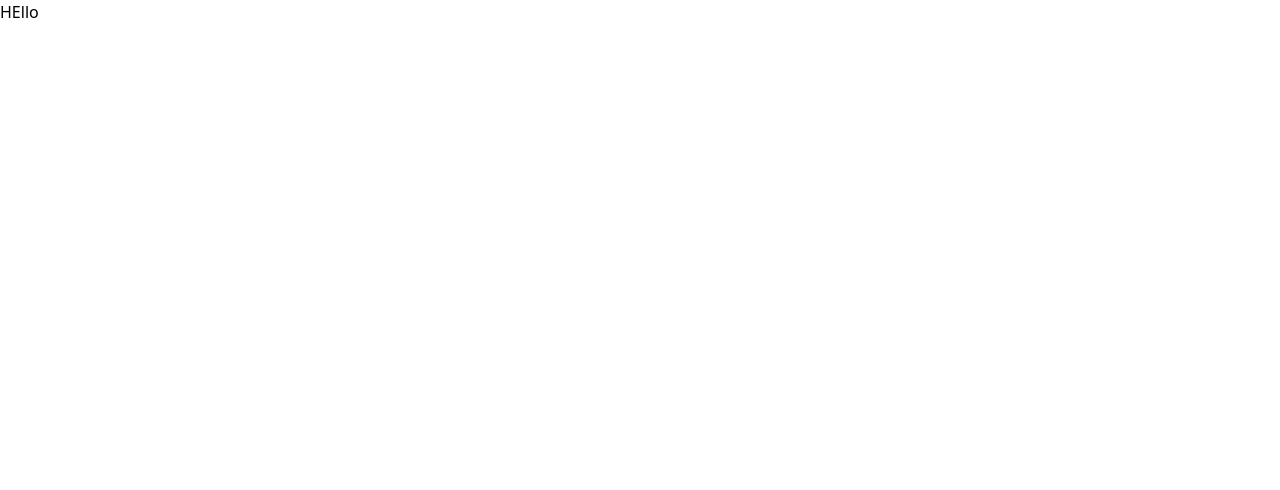
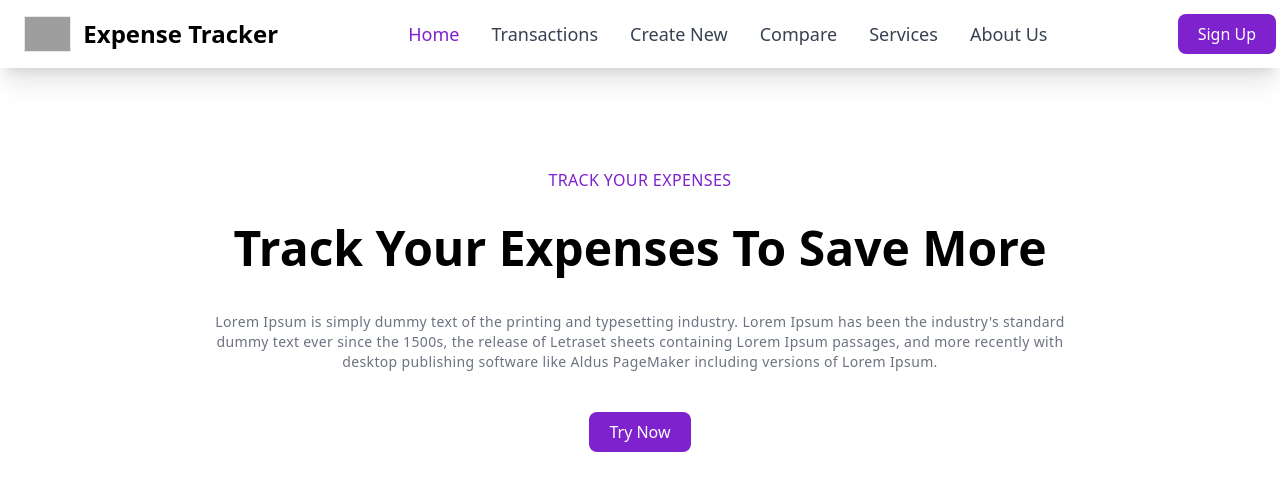
Before and after one commit to 739ranjan/Expense-Tracker, a React (Create React App) app: page / in a window 1280 px wide. Shown: the top 490 px of the page. Built offline with nearby package versions, Linux system fonts and the light colour scheme; grey boxes are pictures that could not be loaded.

Commit message:
Navbar and landingpage

```diff
--- a/package.json
+++ b/package.json
@@ -8,7 +8,7 @@
     "@testing-library/user-event": "^13.5.0",
     "react": "^18.3.1",
     "react-dom": "^18.3.1",
-    "react-icon": "^1.0.0",
+    "react-icons": "^5.3.0",
     "react-router-dom": "^6.26.1",
     "react-scripts": "5.0.1",
     "web-vitals": "^2.1.4"
--- a/src/App.js
+++ b/src/App.js
@@ -1,7 +1,11 @@
+import LandingPage from "./components/LandingPage";
+import Navbar from "./components/Navbar";
 
 function App() {
-    return(
-        <h1> HEllo</h1>
+    return(<>
+        <Navbar/>
+        <LandingPage />
+        </>
     )
 }
 
--- /dev/null
+++ b/src/components/LandingPage.js
@@ -0,0 +1,21 @@
+import styles from './landingpage.modules.css';
+
+const LandingPage = () => {
+    return (
+        <div  className={styles.landing_bg}>
+            <div className="flex flex-col justify-center items-center lg:w-[70%] mt-[100px] md:w-[70%] m-auto">
+                <p className="uppercase mb-3 text-purple-700 tracking-wide">Track Your Expenses</p>
+                <h1 className="capitalize text-5xl font-bold text-center mt-5 mb-5">track your expenses to save more</h1>
+                <p className="text-sm leading-5 mb-5 mt-5 tracking-wide text-center text-gray-500">
+                    Lorem Ipsum is simply dummy text of the printing and typesetting industry. Lorem Ipsum has been the
+                    industry's standard dummy text ever since the 1500s, the release of Letraset sheets containing Lorem
+                    Ipsum passages, and more recently with desktop publishing software like Aldus PageMaker including
+                    versions of Lorem Ipsum.
+                </p>
+                <button className="text-white font-medium bg-purple-700 hover:bg-purple-800 focus:ring-4 focus:ring-purple-300 rounded-lg text-md px-5 py-2 dark:bg-purple-600 dark:hover:bg-purple-700 dark:focus:ring-purple-800 mt-5">Try Now</button>
+            </div>
+        </div>
+    );
+}
+
+export default LandingPage;
--- /dev/null
+++ b/src/components/Navbar.js
@@ -0,0 +1,100 @@
+import { useState } from "react";
+import { GiHamburgerMenu } from "react-icons/gi";
+import { RiCloseLargeLine } from "react-icons/ri";
+
+const Newbar = () => {
+  const [isMenuOpen, setIsMenuOpen] = useState(false);
+
+  const toggleMenu = () => {
+    setIsMenuOpen(!isMenuOpen);
+  };
+
+  return (
+    <nav className="bg-white border-gray-200 py-3 dark:bg-gray-900 shadow-xl">
+      <div className="flex flex-wrap items-center justify-between max-w-screen-xl px-1 mx-auto">
+        {/* Logo section */}
+        <a href="#" className="flex items-center">
+          {/* remove border */}
+          <img src="logo.jpg" className="h-7 ml-5 mr-3 sm:h-9  border" alt="Logo" />
+          <span className="text-2xl font-semibold dark:text-white">Expense Tracker</span>
+        </a>
+
+        {/* Mobile menu button */}
+        <button
+          onClick={toggleMenu}
+          type="button"
+          className="inline-flex items-center p-2 mr-2 text-grey-500 text-2xl lg:hidden hover:bg-gray-100 focus:ring-2 focus:ring-gray-200 dark:text-gray-400 dark:hover:bg-gray-700 dark:focus:ring-gray-600"
+          aria-controls="mobile-menu"
+          aria-expanded={isMenuOpen}
+        >
+          {isMenuOpen ? (
+            <RiCloseLargeLine />
+          ) : (
+            <GiHamburgerMenu />
+          )}
+        </button>
+
+        {/* desktop and mobile menu */}
+        <div className={`w-full lg:flex lg:items-center lg:w-auto ${isMenuOpen ? 'block' : 'hidden'}`} id="mobile-menu">
+          <ul className="flex flex-col lg:flex-row lg:space-x-8 font-medium">
+            <li>
+              <a href="#" className="text-purple-700 text-lg lg:text-purple-700 dark:text-white py-2 px-.5 block">
+                Home
+              </a>
+            </li>
+            <li>
+              <a
+                href="#"
+                className="text-gray-700 hover:text-purple-700 text-lg dark:text-gray-400 dark:hover:text-white py-2 px-.5 block"
+              >
+                Transactions
+              </a>
+            </li>
+            <li>
+              <a
+                href="#"
+                className="text-gray-700 hover:text-purple-700 text-lg dark:text-gray-400 dark:hover:text-white py-2 px-.5 block"
+              >
+                Create New
+              </a>
+            </li>
+            <li>
+              <a
+                href="#"
+                className="text-gray-700 hover:text-purple-700 text-lg dark:text-gray-400 dark:hover:text-white py-2 px-.5 block"
+              >
+                Compare
+              </a>
+            </li>
+            <li>
+              <a
+                href="#"
+                className="text-gray-700 hover:text-purple-700 text-lg dark:text-gray-400 dark:hover:text-white py-2 px-.5 block"
+              >
+                Services
+              </a>
+            </li>
+            <li>
+              <a
+                href="#"
+                className="text-gray-700 hover:text-purple-700 text-lg dark:text-gray-400 dark:hover:text-white py-2 px-.5 block"
+              >
+                About Us
+              </a>
+            </li>
+          </ul>
+        </div>
+
+        {/* Sign Up button */}
+        <a
+          href="#"
+          className="hidden lg:inline-block text-white font-medium bg-purple-700 hover:bg-purple-800 focus:ring-4 focus:ring-purple-300 rounded-lg text-md px-5 py-2 dark:bg-purple-600 dark:hover:bg-purple-700 dark:focus:ring-purple-800"
+        >
+          Sign Up
+        </a>
+      </div>
+    </nav>
+  );
+};
+
+export default Newbar;
--- /dev/null
+++ b/src/components/landingpage.modules.css
@@ -0,0 +1,6 @@
+.landing_bg{
+    background-image: url('../images/landingpage.jpg');
+    border: 5px solid red;
+    width: 100%;
+    margin: 10px;
+}
```
Also changed, not shown: src/images/landingpage.jpg (added), 1 other file (tests, documents, lock files or other folders).
